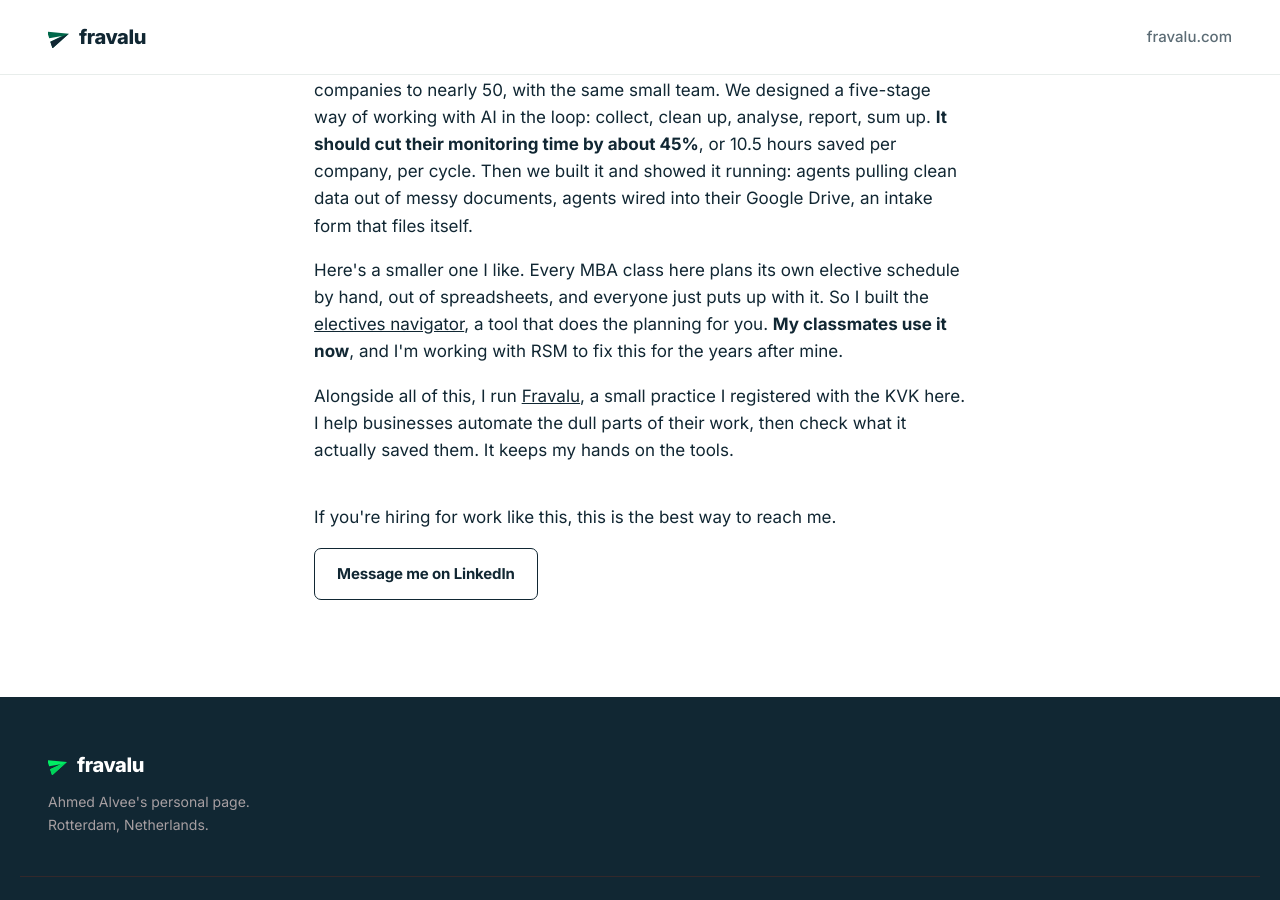
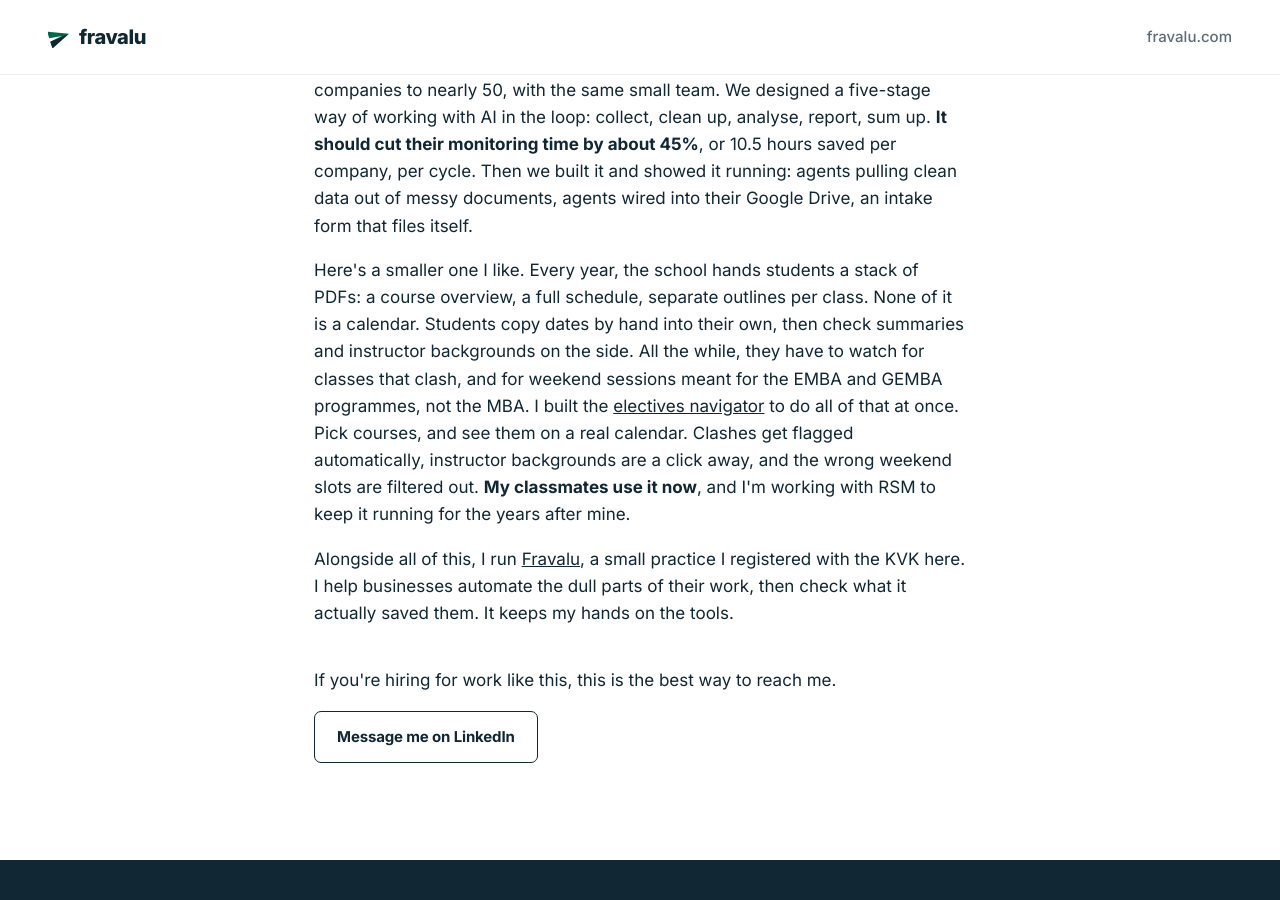
Before and after one commit to alvee1994/fra-valu-site, a Jekyll site: the page built from hire.md, in a window 1280 px wide and 900 px high, scrolled down 1701 px. Built offline with Jekyll 4.4.1, drawn with Linux system fonts in a browser that asks for light colours; some web fonts are replaced.

Commit message:
Add real detail to the electives navigator paragraph
Names the actual problem: PDFs with no calendar view, manual
cross-checking of course summaries and instructor backgrounds, and
having to dodge weekend slots meant for EMBA/GEMBA, not MBA.

```diff
--- a/hire.md
+++ b/hire.md
@@ -24,7 +24,7 @@
 
     <p>Earlier this year, I spent two months with four MBA classmates helping Truvalu, a global impact investor. They want to grow their Colombia portfolio from 21 companies to nearly 50, with the same small team. We designed a five-stage way of working with AI in the loop: collect, clean up, analyse, report, sum up. <strong>It should cut their monitoring time by about 45%</strong>, or 10.5 hours saved per company, per cycle. Then we built it and showed it running: agents pulling clean data out of messy documents, agents wired into their Google Drive, an intake form that files itself.</p>
 
-    <p>Here's a smaller one I like. Every MBA class here plans its own elective schedule by hand, out of spreadsheets, and everyone just puts up with it. So I built the <a href="https://alvee1994.github.io/mba27-electives/" rel="noopener" target="_blank">electives navigator</a>, a tool that does the planning for you. <strong>My classmates use it now</strong>, and I'm working with RSM to fix this for the years after mine.</p>
+    <p>Here's a smaller one I like. Every year, the school hands students a stack of PDFs: a course overview, a full schedule, separate outlines per class. None of it is a calendar. Students copy dates by hand into their own, then check summaries and instructor backgrounds on the side. All the while, they have to watch for classes that clash, and for weekend sessions meant for the EMBA and GEMBA programmes, not the MBA. I built the <a href="https://alvee1994.github.io/mba27-electives/" rel="noopener" target="_blank">electives navigator</a> to do all of that at once. Pick courses, and see them on a real calendar. Clashes get flagged automatically, instructor backgrounds are a click away, and the wrong weekend slots are filtered out. <strong>My classmates use it now</strong>, and I'm working with RSM to keep it running for the years after mine.</p>
 
     <p>Alongside all of this, I run <a href="{{ '/' | relative_url }}">Fravalu</a>, a small practice I registered with the KVK here. I help businesses automate the dull parts of their work, then check what it actually saved them. It keeps my hands on the tools.</p>
 
```
